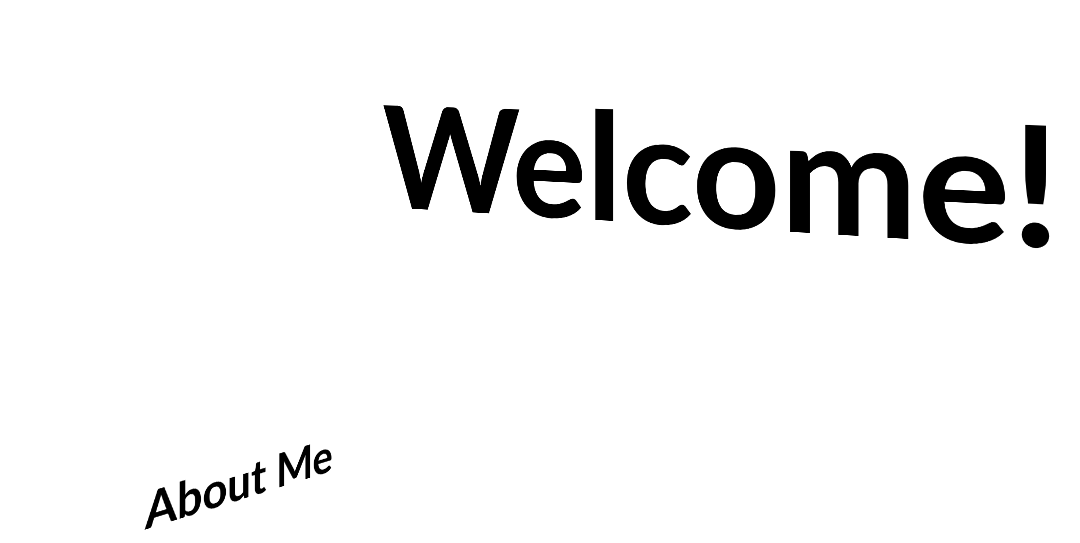
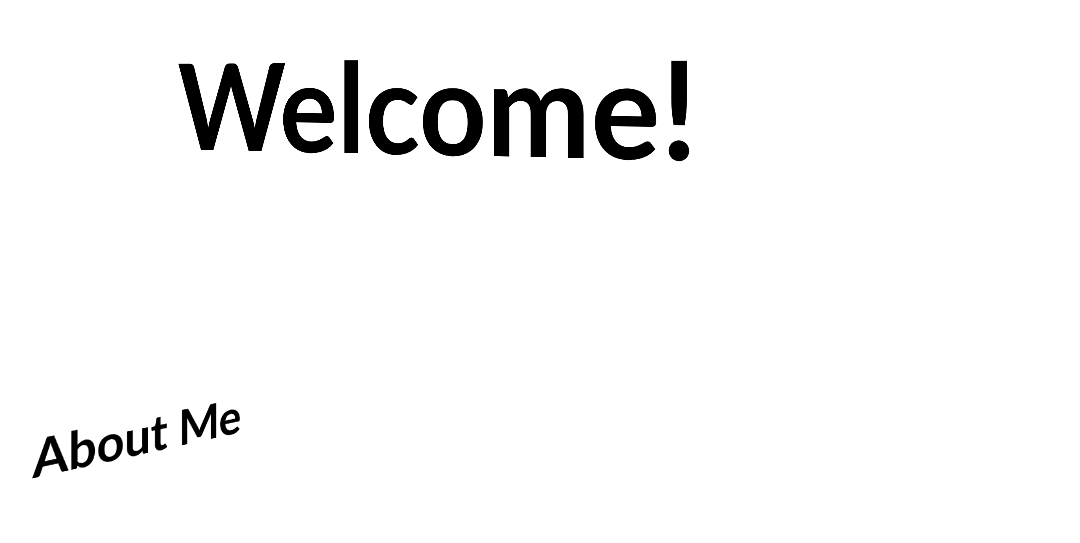
Before and after one commit to Tiger-I-Yang/P03, a plain HTML site: page index.html in a window 1280 px wide. Shown: the part 318-861 px from the top of the page, without its empty margins (99-1179 px from the left). Drawn offline with Linux system fonts and the light colour scheme.

Commit message:
fixed overlap isues

```diff
--- a/index.html
+++ b/index.html
@@ -13,6 +13,8 @@
 	</head>
 
 	<body>
+
+        <section id="scene">
 
             <h1>Welcome!</h1>
             <h2>About Me</h2>
@@ -43,6 +45,8 @@
 
             <p>i ran out of time :(</p>
 
+        </section>
+
     </body>
 
     <script src="main.js"></script>
--- a/main.css
+++ b/main.css
@@ -1,46 +1,45 @@
 
 body {
-    padding: 20%;
-    margin: 0;
-
     font-family: Calibri, sans-serif;
-
-    perspective: 100vw;
-    transform-style: preserve-3d;
 
     overflow-x: hidden;
 }
 
-/* h1, h2, p {
-    margin: 0;
-} */
-h1, h2 {
-    white-space: nowrap;
+#scene {
+    position: absolute;
+    top: 0;
+    bottom: 0;
+    left: 10%;
+    right: 10%;
+
+    perspective: 100vw;
+    transform-style: preserve-3d;
+}
+
+h1, h2, p {
+    text-shadow: 0 0 3px rgb(255, 255, 255);
 }
 
 h1 {
-    transform: translate3d(0, 0, -1500px) rotateY(-20deg);
+    transform: translate3d(-500px, 0, -2000px) rotateY(-20deg);
 
     font-size: 20em;
     text-align: right;
 }
-
 h2 {
-    transform: translate3d(-350px, 0, -1000px) rotateY(45deg);
+    transform: translate3d(-400px, 0, -1000px) rotateY(45deg);
 
     font-size: 5em;
 }
-
 p {
-    transform: translate3d(0, 0, 0px) rotateY(-20deg);
+    transform: translate3d(0, 0, 0) rotateY(-10deg);
 
     margin-left: 50%;
 }
-
 img {
-    transform: translate3d(-150px, 0, -500px) rotateY(20deg);
+    transform: translate3d(-200px, 0, -500px) rotateY(5deg);
 
     border-radius: 10px;
 
-    width: 60%;
+    width: 90%;
 }
--- a/main.js
+++ b/main.js
@@ -1,8 +1,10 @@
 
 (async () => {
 
+    const scene = document.getElementById('scene')
+
     const updatePerspective = () => {
-        document.body.style.perspectiveOrigin = `50vw calc(40vh + ${window.scrollY}px)`
+        scene.style.perspectiveOrigin = `50% calc(50% + ${window.scrollY}px)`
     }
 
     updatePerspective()
@@ -12,6 +14,4 @@
         {capture: false, passive: true}
     )
 
-
-
 })()
```
Lines whose indentation alone changed are shown as unchanged.
